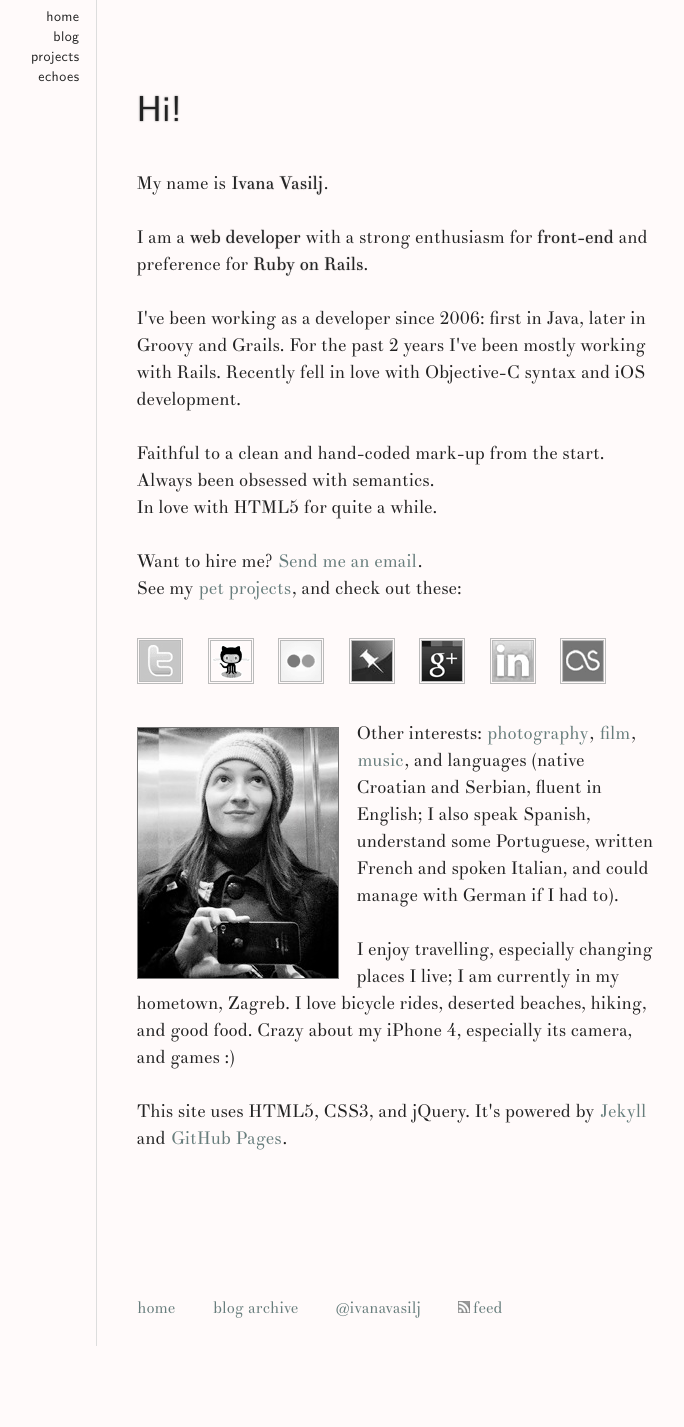
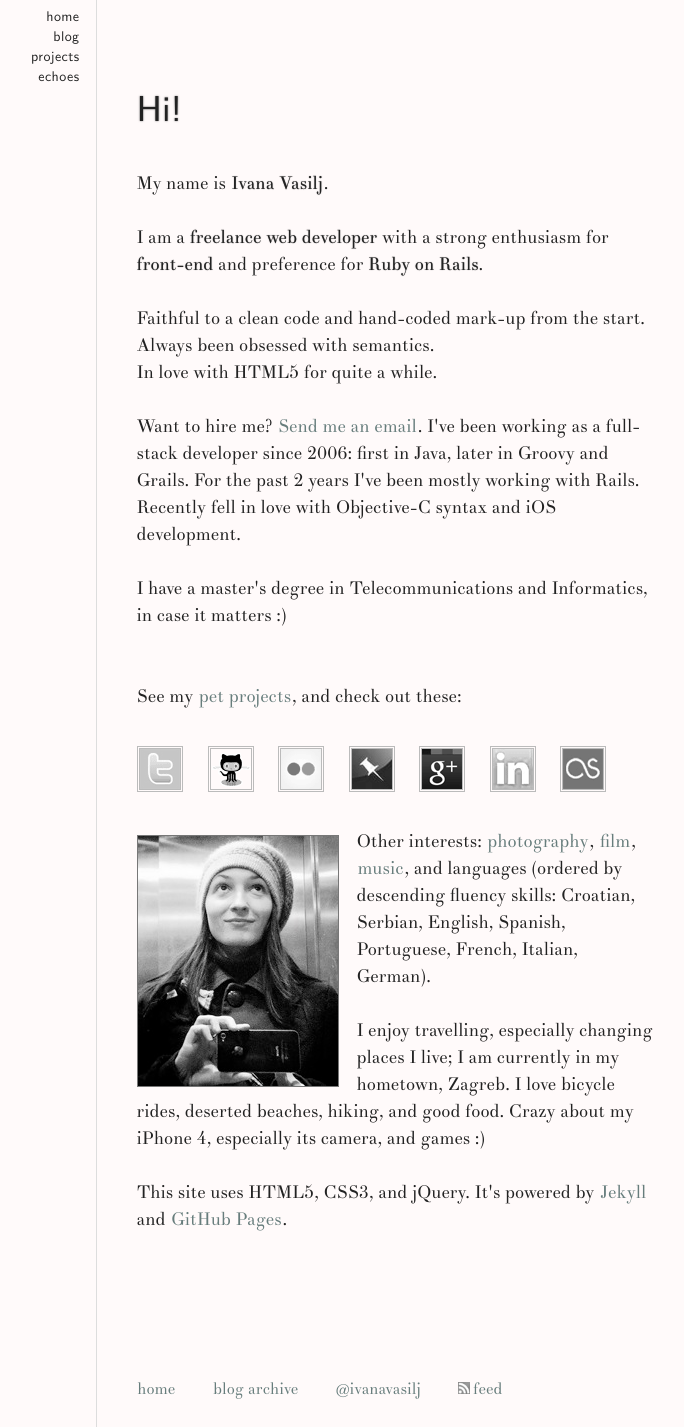
Before and after one commit to ivana/ivana.github.com, a Jekyll site: the page built from index.html, in a window 1280 px wide. Shown: the whole page, without its empty margins (265-949 px from the left). Built offline with Jekyll 4.4.1, drawn with Linux system fonts in a browser that asks for light colours; Markdown is read by kramdown in place of the engine named in the settings; before the commit the page ends 1346 px from its top, so only the background shows below that.

Commit message:
profile update

```diff
--- a/index.html
+++ b/index.html
@@ -12,21 +12,22 @@ desc: about and contact info
     <span class="given-name">Ivana</span> <span class="family-name">Vasilj</span></a>.
   </p>
   <p>
-    I am a <span class="title"><strong>web developer</strong></span> with a strong enthusiasm for
+    I am a <span class="title"><strong>freelance web developer</strong></span> with a strong enthusiasm for
     <strong>front-end</strong> and preference for <strong>Ruby on Rails</strong>.
   </p>
   <p>
-    I've been working as a developer since 2006: first in Java, later in Groovy and Grails.
-    For the past 2 years I've been mostly working with Rails.
-    Recently fell in love with Objective-C syntax and iOS development.
-  </p>
-  <p>
-    Faithful to a clean and hand-coded mark-up from the start.
+    Faithful to a clean code and hand-coded mark-up from the start.
     <br />Always been obsessed with semantics.
     <br />In love with HTML5 for quite a while.
   </p>
   <p>
     Want to hire me? <a class="email" href="mailto:v@ivana.im">Send me an email</a>.
+    I've been working as a full-stack developer since 2006: first in Java, later in Groovy and Grails.
+    For the past 2 years I've been mostly working with Rails.
+    Recently fell in love with Objective-C syntax and iOS development.
+  </p>
+  <p>I have a master's degree in Telecommunications and Informatics, in case it matters :)</p>
+  <p>
     <br />See my <a href="/projects">pet projects</a>, and check out these:
   </p>
   <ol>
@@ -63,8 +64,7 @@ desc: about and contact info
   <p>
     Other interests: <a href="http://www.flickr.com/photos/ivanavasilj/" rel="me">photography</a>,
     <a href="http://movi.im/ivana" rel="me">film</a>, <a href="http://www.last.fm/user/erin4" rel="me">music</a>, and languages
-    (native Croatian and Serbian, fluent in English; I also speak Spanish, understand some Portuguese,
-    written French and spoken Italian, and could manage with German if I had to).
+    (ordered by descending fluency skills: Croatian, Serbian, English, Spanish, Portuguese, French, Italian, German).
   </p>
   <p>
     I enjoy travelling, especially changing places I live; I am currently in my hometown,
```
